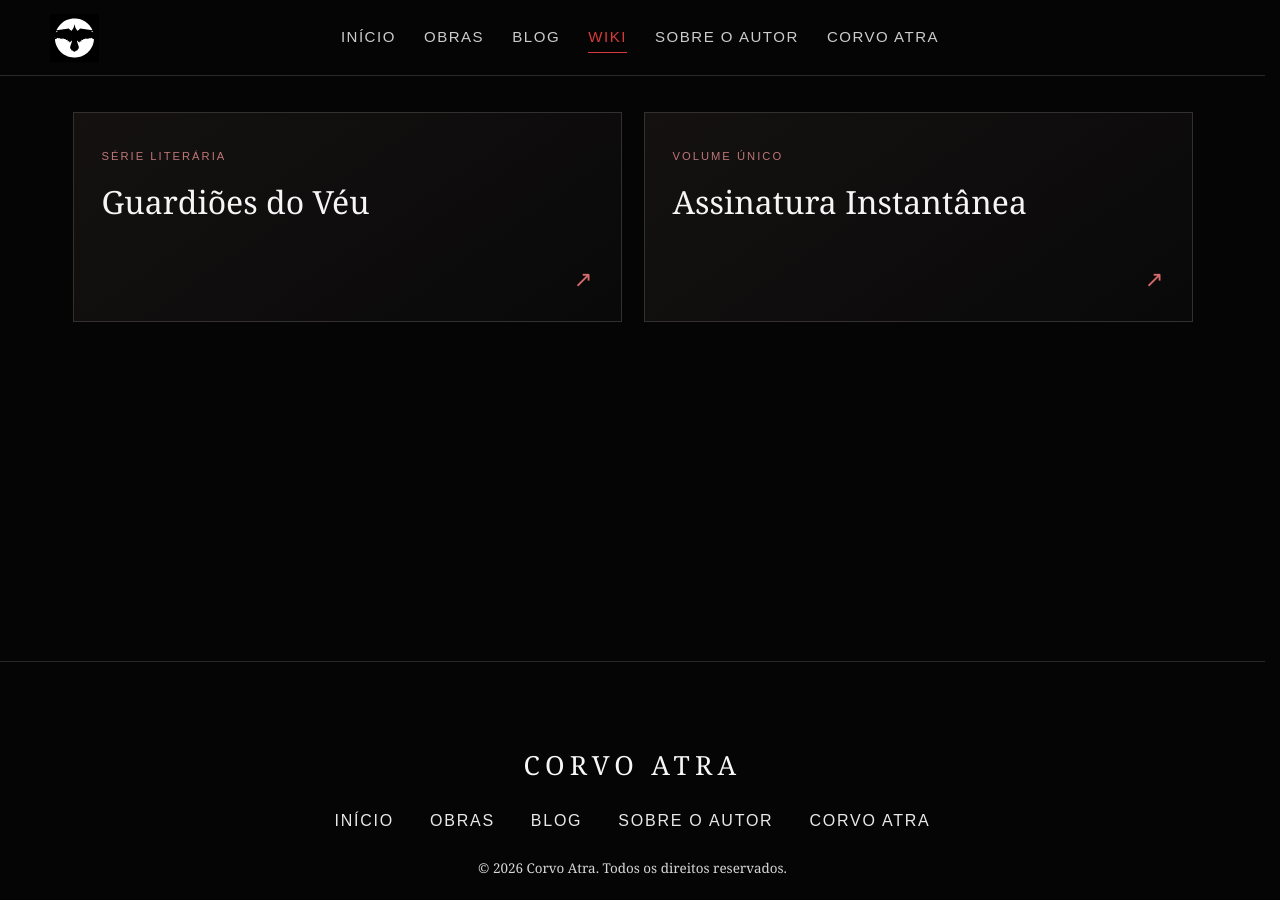
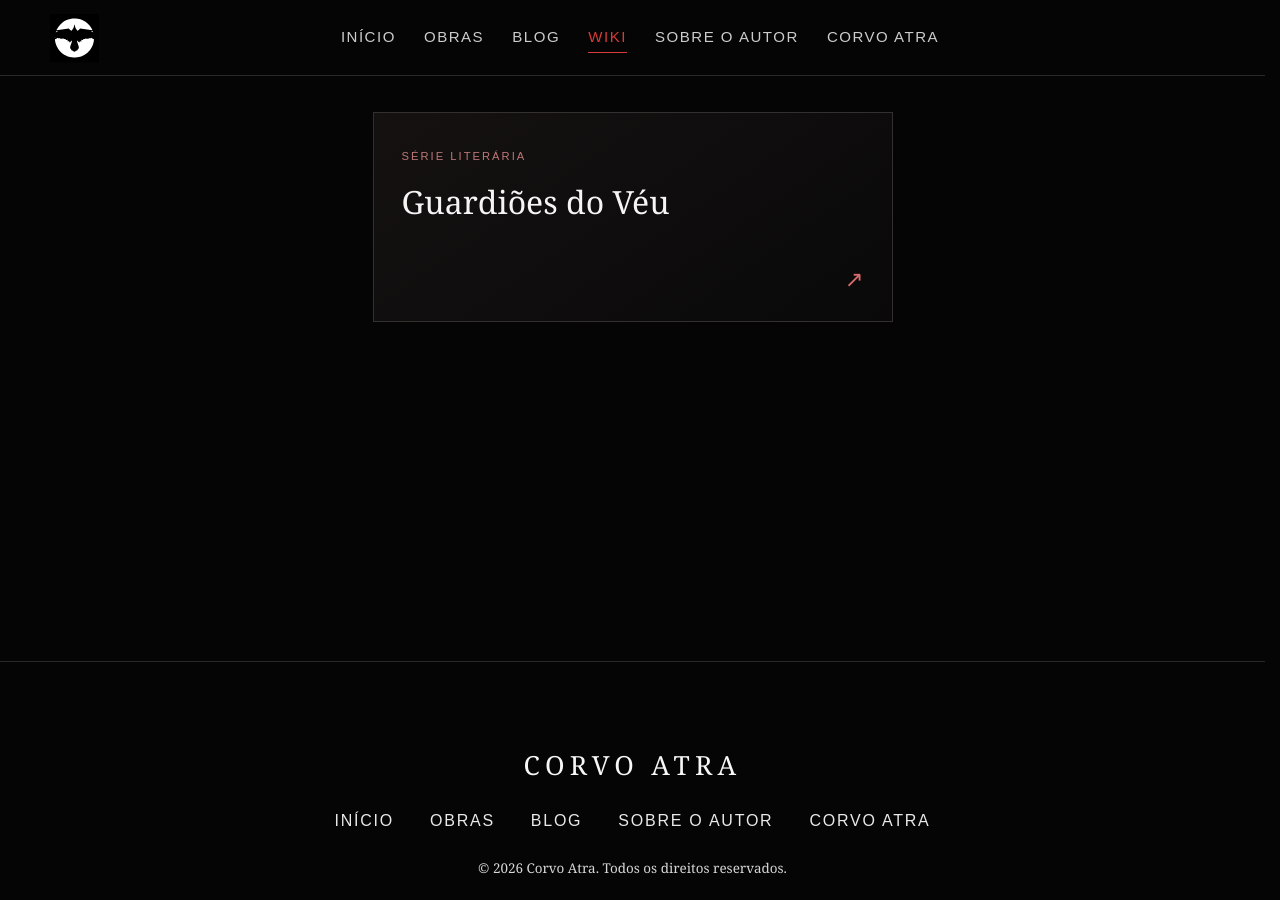
Before and after one commit to corvoatra/corvo-atra, a Jekyll site: the page built from wiki.html, in a window 1280 px wide and 900 px high. Built offline with Jekyll 4.4.1, drawn with Linux system fonts in a browser that asks for light colours.

Commit message:
Exibe apenas Guardiões do Véu na página principal da Wiki

```diff
--- a/wiki.html
+++ b/wiki.html
@@ -21,7 +21,7 @@ a{color:inherit;text-decoration:none}
 header{text-align:center;padding:24px 0 18px}
 nav{display:flex;justify-content:center;gap:clamp(16px,3vw,30px);flex-wrap:wrap;font:.78rem Arial,sans-serif;letter-spacing:.1em;text-transform:uppercase;color:#ccc;padding:12px 0}
 nav a:hover,nav a:focus{color:white}
-main{min-height:65vh;padding:45px 0 100px!important}.wiki-title{font-size:clamp(2.3rem,5vw,3.5rem);font-weight:normal;margin:0 0 10px}.wiki-intro{color:#aaa;margin:0 0 36px}.wiki-grid{display:grid;grid-template-columns:repeat(2,minmax(0,1fr));gap:22px}.wiki-card{display:flex;flex-direction:column;justify-content:space-between;min-height:210px;padding:28px;border:1px solid #343030;background:linear-gradient(145deg,#151111,#090909);transition:border-color .2s,transform .2s,background .2s}.wiki-card:hover,.wiki-card:focus-visible{border-color:#a63b3b;transform:translateY(-3px);background:#191111}.wiki-card small{font: .7rem Arial,sans-serif;letter-spacing:.18em;text-transform:uppercase;color:#bd7777}.wiki-card h2{font-size:clamp(1.45rem,3vw,2rem);font-weight:normal;line-height:1.2;margin:16px 0 28px}.wiki-card .wiki-arrow{align-self:flex-end;color:#d86b6b;font:1.4rem Arial,sans-serif}@media(max-width:620px){.wiki-grid{grid-template-columns:1fr}.wiki-card{min-height:170px}}
+main{min-height:65vh;padding:45px 0 100px!important}.wiki-title{font-size:clamp(2.3rem,5vw,3.5rem);font-weight:normal;margin:0 0 10px}.wiki-intro{color:#aaa;margin:0 0 36px}.wiki-grid{display:grid;grid-template-columns:minmax(0,1fr);max-width:520px;margin-inline:auto;gap:22px}.wiki-card{display:flex;flex-direction:column;justify-content:space-between;min-height:210px;padding:28px;border:1px solid #343030;background:linear-gradient(145deg,#151111,#090909);transition:border-color .2s,transform .2s,background .2s}.wiki-card:hover,.wiki-card:focus-visible{border-color:#a63b3b;transform:translateY(-3px);background:#191111}.wiki-card small{font: .7rem Arial,sans-serif;letter-spacing:.18em;text-transform:uppercase;color:#bd7777}.wiki-card h2{font-size:clamp(1.45rem,3vw,2rem);font-weight:normal;line-height:1.2;margin:16px 0 28px}.wiki-card .wiki-arrow{align-self:flex-end;color:#d86b6b;font:1.4rem Arial,sans-serif}@media(max-width:620px){.wiki-grid{grid-template-columns:1fr}.wiki-card{min-height:170px}}
 footer{border-top:1px solid var(--line);padding:35px 18px;text-align:center;color:#aaa;font:.8rem Arial,sans-serif}
 footer .links{display:flex;justify-content:center;gap:18px;flex-wrap:wrap;margin:16px 0}
 footer a:hover{color:#dc6767}
@@ -33,7 +33,7 @@ footer .brand{font:1.4rem Georgia,serif;letter-spacing:.15em;color:#eee}
 </head>
 <body>
 {% include site-header.html %}
-<main class="wrap"><section class="wiki-grid" aria-label="Wikis das obras"><a class="wiki-card" href="{{ '/wiki-guardioes-do-veu.html' | relative_url }}"><div><small>Série literária</small><h2>Guardiões do Véu</h2></div><span class="wiki-arrow" aria-hidden="true">↗</span></a><a class="wiki-card" href="{{ '/wiki-assinatura-instantanea.html' | relative_url }}"><div><small>Volume único</small><h2>Assinatura Instantânea</h2></div><span class="wiki-arrow" aria-hidden="true">↗</span></a></section></main>
+<main class="wrap"><section class="wiki-grid" aria-label="Wikis das obras"><a class="wiki-card" href="{{ '/wiki-guardioes-do-veu.html' | relative_url }}"><div><small>Série literária</small><h2>Guardiões do Véu</h2></div><span class="wiki-arrow" aria-hidden="true">↗</span></a></section></main>
 {% include site-footer.html %}
 </body>
 </html>
```
